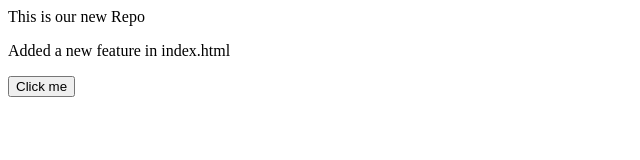
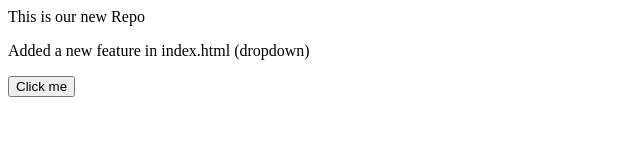
Before and after one commit to Rautrkai/localrepo, a plain HTML site: page index.html in a window 1280 px wide. Shown: the full height of the page, 0-640 px from the left. Drawn offline with Linux system fonts and the light colour scheme.

```diff
--- a/index.html
+++ b/index.html
@@ -1,5 +1,5 @@
 <p>This is our new Repo</p>
 
-<p>Added a new feature in index.html</p>
+<p>Added a new feature in index.html (dropdown)</p>
 
 <button>Click me</button>
```
